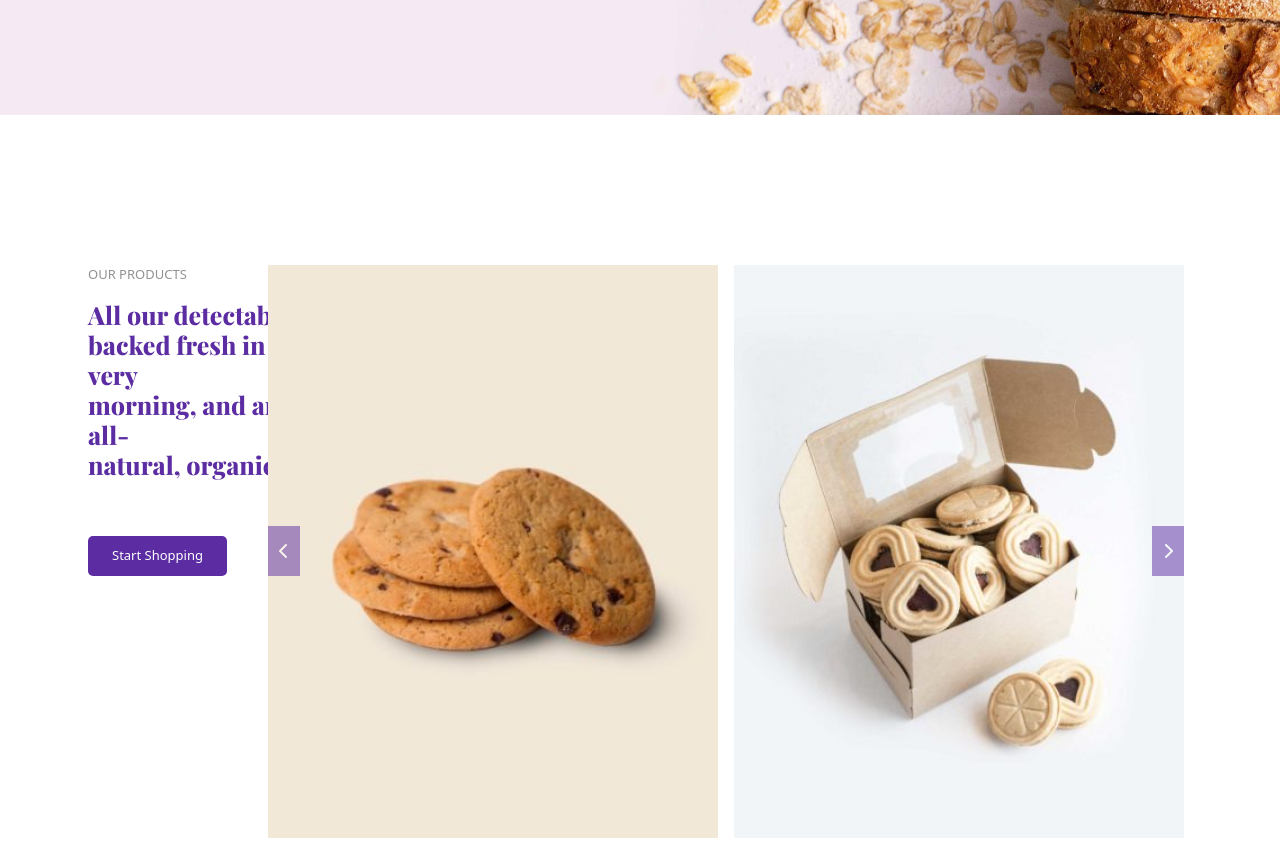
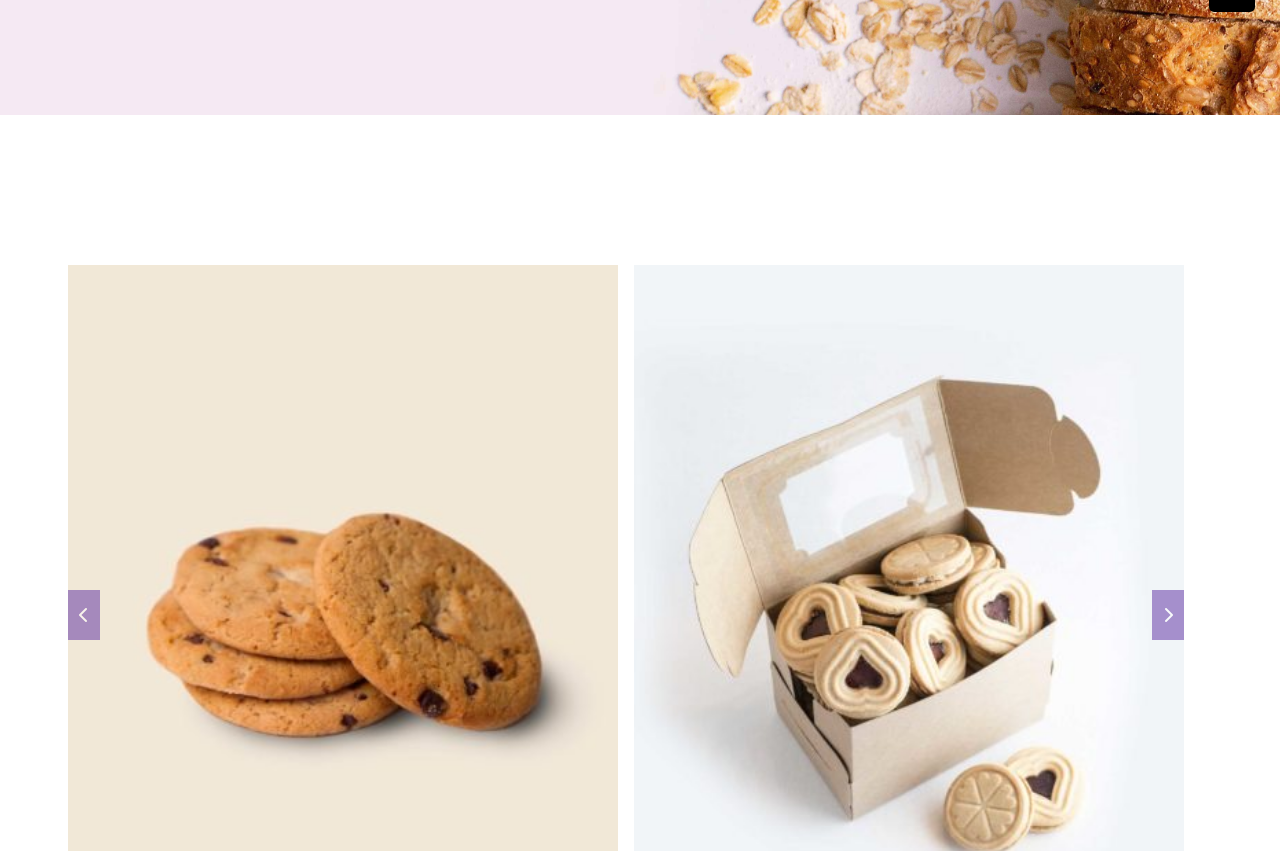
Before and after one commit to manuelgaleone/proj-html-vuejs, a Vue app: page / in a window 1280 px wide. Shown: the part 763-1614 px from the top of the page. Built offline with nearby package versions, Linux system fonts and the light colour scheme.

Commit message:
Fixed all components

```diff
--- a/src/components/MainComponent.vue
+++ b/src/components/MainComponent.vue
@@ -20,6 +20,11 @@ export default {
     OrderPickComponent,
     InTouchComponent,
     VisitBakeryComponent
+},
+methods: {
+  scrollToTop() {
+    window.scrollTo(0,0);
+  }
 }
 }
 </script>
@@ -49,7 +54,29 @@ export default {
   <!--OrderPickComponent-->
   <OrderPickComponent></OrderPickComponent>
   <!--//OrderPickComponent-->
+  <div class="scrolltop_button">
+    <div @click="scrollToTop" class="scrolltop_element d_flex justify_center">
+      <i class="fa-solid fa-chevron-up color_white"></i>
+    </div>
+  </div>
 </template>
 
 <style lang="scss" scoped>
+.scrolltop_element {
+  background-color: black;
+  padding: 15px;
+  position: fixed;
+  border-radius: 5px;
+  margin-right: 25px;
+  margin-bottom: 25px;
+  right: 0;
+  bottom: 0;
+}
+
+.scrolltop_element:hover {
+  background-color: #bda2f3;
+  transition: 0.4s;
+  cursor: pointer;
+
+}
 </style>
--- a/src/components/OurProductsComponent.vue
+++ b/src/components/OurProductsComponent.vue
@@ -17,7 +17,7 @@ export default {
             <p class="subtitle">
                 OUR PRODUCTS
             </p>
-            <h2 class="small_title">
+            <h2 class="ourproducts_title">
                 All our detectable pastries are <br>
                 backed fresh in our Kitchen very <br>
                 morning, and are made with all- <br>
@@ -36,5 +36,10 @@ export default {
 </template>
 
 <style lang="scss" scoped>
-
+.ourproducts_title {
+    color: #5b2ca2;
+    font-size: 35px;
+    font-family: 'Playfair Display', serif;
+    font-weight: 800;
+}
 </style>
--- a/src/components/ProcessesComponent.vue
+++ b/src/components/ProcessesComponent.vue
@@ -45,7 +45,7 @@ export default {
     <!--Second process-->
     <div class="container_100_leftright">
         <div class="baking_container">
-            <div class="row justify_between align_items mx-0 py-4">
+            <div class="row justify_between mx-0 py-4">
                 <!--Left-->
                 <div class="col-6">
                     <div class="start_baking row align_items justify_between">
@@ -74,8 +74,9 @@ export default {
                 </div>
                 <!--//Left-->
                 <!--Right-->
-                <div class="col-6 pl-5 pr-0 d_flex column justify_center">
-                    <div class="baking_phrase d_flex column justify_center">
+                <div class="col-6 pl-5 pr-0">
+                    <div class="baking_phrase d_flex justify_center column">
+                        <div class="d_flex column justify_center">
                             <p class="subtitle">
                                 DON'T TAKE OUR WORD FOR IT
                             </p>
@@ -91,6 +92,7 @@ export default {
                             <p class="subtitle">
                                 Rachel Cooper, Founder
                             </p>
+                        </div>
                     </div>
                 </div>
                 <!--//Right-->
@@ -156,10 +158,8 @@ export default {
 
 .baking_phrase {
     background-color: #F4EEF3;
-    height: 706px;
-    width: 100%;
     padding: 75px;
-
+    height: 100%;
 }
 
 .process_title {
--- a/src/components/SmallCarousel.vue
+++ b/src/components/SmallCarousel.vue
@@ -54,15 +54,12 @@ export default {
 .small_carousel_elements {
     position: relative;
 }
-
 .small_carousel_image {
-    width: 450px;
+    width: 550px;
 }
-
 .active {
     display: inline-block;
 }
-
 .left_arrow {
     background-color: #5b2ca2;
     opacity: 0.5;
@@ -74,12 +71,10 @@ export default {
     left: 0;
     margin-left: 8px;
 }
-
 .left_arrow:hover {
     transition: 0.4s;
     background-color: #bda2f3;
 }
-
 .right_arrow {
     background-color: #5b2ca2;
     opacity: 0.5;
@@ -91,17 +86,13 @@ export default {
     right: 0;
     margin-right: 8px;
 }
-
 .right_arrow:hover {
     transition: 0.4s;
     background-color: #bda2f3;
 }
-
 .carousel_image_container {
     position: relative;
-
 }
-
 .carousel_texts {
     opacity: 0;
     position: absolute;
@@ -113,30 +104,25 @@ export default {
     bottom: 0;
     text-align: center;
 }
-
 .carousel_name {
     font-family: 'Playfair Display', serif;
     font-size: 25px;
     font-weight: 700;
     color: white;
 }
-
 .carousel_price {
     font-family: 'Montserrat', sans-serif;
     font-size: 24px;
     font-weight: 400;
     color: white;
 }
-
 .carousel_tipe {
     font-family: 'Montserrat', sans-serif;
     font-size: 13px;
     font-weight: 400;
     color: white;
 }
-
 .carousel_image_container:hover {
-
     .carousel_texts {
         opacity: 1;
         background-color: rgba(0, 0, 0, 0.253);
@@ -144,5 +130,4 @@ export default {
         cursor: pointer;
     }
 }
-
 </style>
```
Lines whose indentation alone changed are shown as unchanged.
